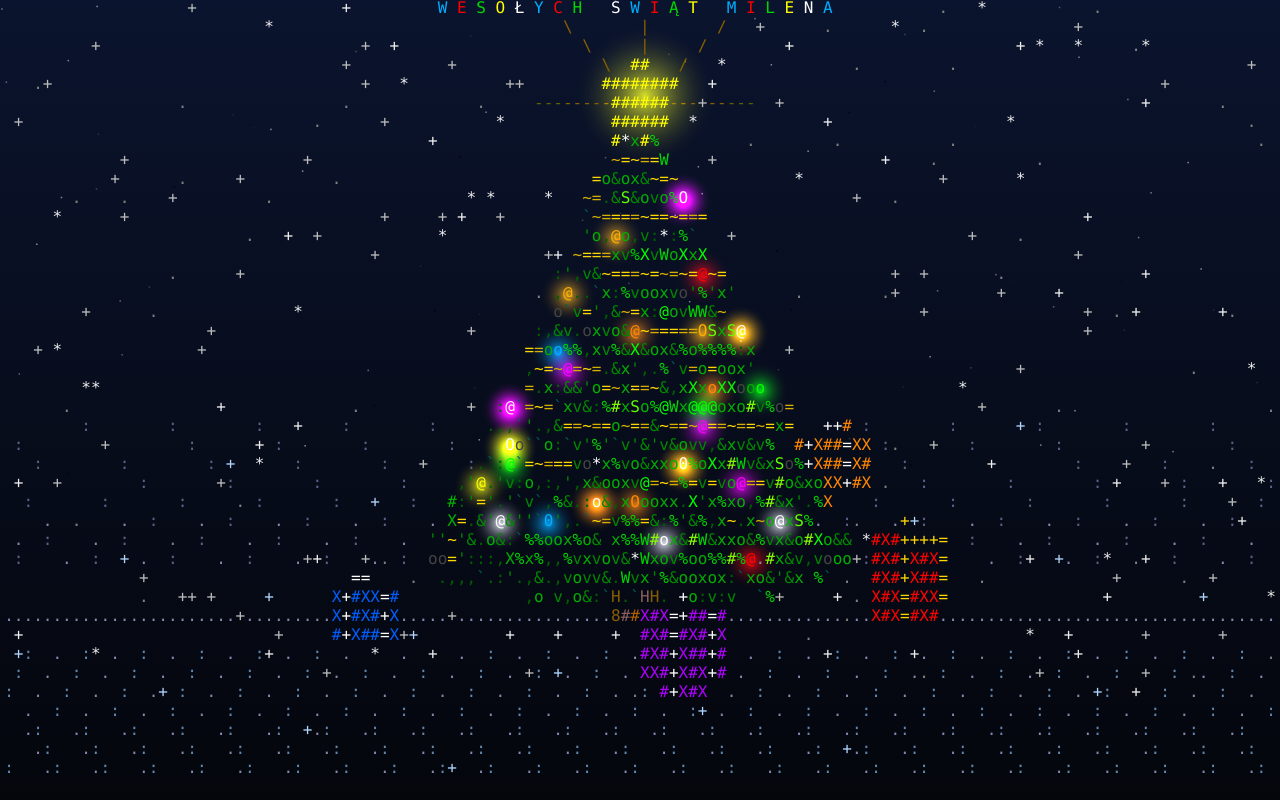
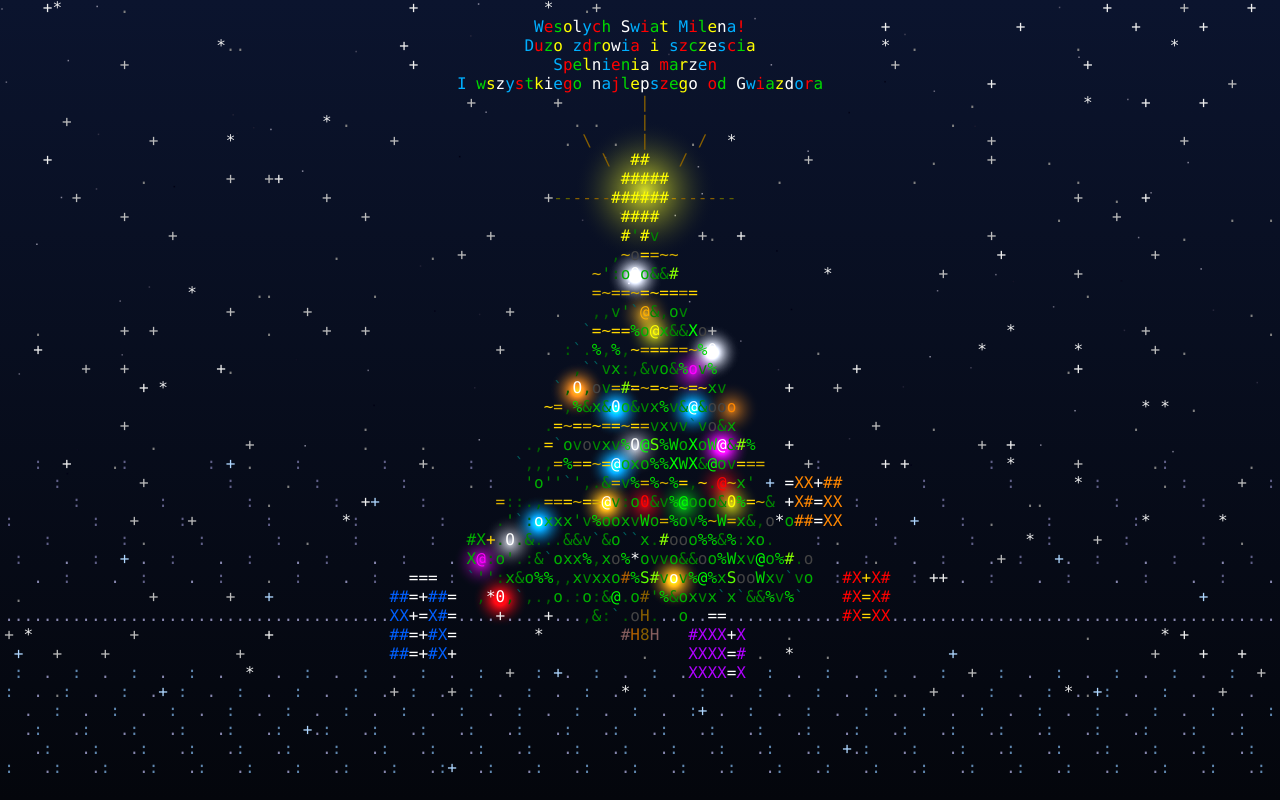
Before and after one commit to Kretolot/kretolot.github.io, a plain HTML site: page index.html in a window 1280 px wide. Drawn offline with Linux system fonts and the light colour scheme; animation ran at ten frames a second.

Commit message:
Update index.html

```diff
--- a/index.html
+++ b/index.html
@@ -11,7 +11,7 @@
 <canvas id="c"></canvas>
 <script>
 // ---- ustawienia ----
-const CAPTION="WESOŁYCH ŚWIĄT MILENA", NG=9, NL=170, NF=300, SPIN=.55, T0=1, GAP=.9, HOLD=9, FALL=.9;
+const LINES=["Wesolych Swiat Milena!","Duzo zdrowia i szczescia","Spelnienia marzen","I wszystkiego najlepszego od Gwiazdora"], NG=9, NL=170, NF=300, SPIN=.55, T0=1, GAP=.9, HOLD=9, FALL=.9;
 // ---- stałe ----
 const TAU=Math.PI*2, TILT=.2, CT=Math.cos(TILT), ST=Math.sin(TILT), M=Math;
 const CD=".:'`,", CM="vxo%&", CB="WXS#@", KD=[22,22,28,23,22], KM=[28,34,34,40,28], KB=[40,46,82,118,46];
@@ -62,7 +62,7 @@ function build(sc){
 
 // ---- klatka: siatka znaków ----
 function frame(t,W,H,aspect,fps){
-  const top=1,bottom=H-6,area=bottom-top,sc=M.max(1.2,M.min(area/9.4,W/(10.5*aspect))),S=build(sc);
+  const top=LINES.length+3,bottom=H-6,area=bottom-top,sc=M.max(1.2,M.min(area/9.4,W/(10.5*aspect))),S=build(sc);
   const sxs=aspect*sc,base=bottom-sc,mid=W/2,ang=t*SPIN,ca=M.cos(ang),sa=M.sin(ang),n=W*H,lim=H-5;
   const C=new Array(n).fill(null),K=new Int16Array(n).fill(-1),zb=new Float32Array(n).fill(-1e9),tw=new Array(n).fill(null);
   const set=(i,ch,k)=>{C[i]=ch;K[i]=k};
@@ -108,8 +108,8 @@ function frame(t,W,H,aspect,fps){
   let letters=0;for(let i=0;i<n;i++)if(K[i]>=0)letters++;
   const txt=(row,col,s,k)=>{for(let j=0;j<s.length;j++){const c=col+j;if(c>=0&&c<W){if(s[j]==' ')K[row*W+c]=-1;else set(row*W+c,s[j],k)}}};
     // napis i HUD
-  const sp=CAPTION.split('').join(' '),cp=[196,40,226,231,39],c0=(W-sp.length)/2|0;
-  for(let j=0;j<sp.length;j++){const i=c0+j;;if(sp[j]==' ')K[i]=-1;else set(i,sp[j],cp[((j>>1)+(t*2|0))%5])}
+  const cp=[196,40,226,231,39];
+LINES.forEach((ln,r)=>{const c0=(W-ln.length)/2|0;for(let j=0;j<ln.length;j++){const x=c0+j;if(x<0||x>=W)continue;const i=(r+1)*W+x;if(ln[j]==' ')K[i]=-1;else set(i,ln[j],cp[(j+(t*2|0))%5])}});
   return{C,K,glows:lc.filter(([i,,,ch,k])=>C[i]===ch&&K[i]===k),star:[scx,scy]};
 }
 
```
